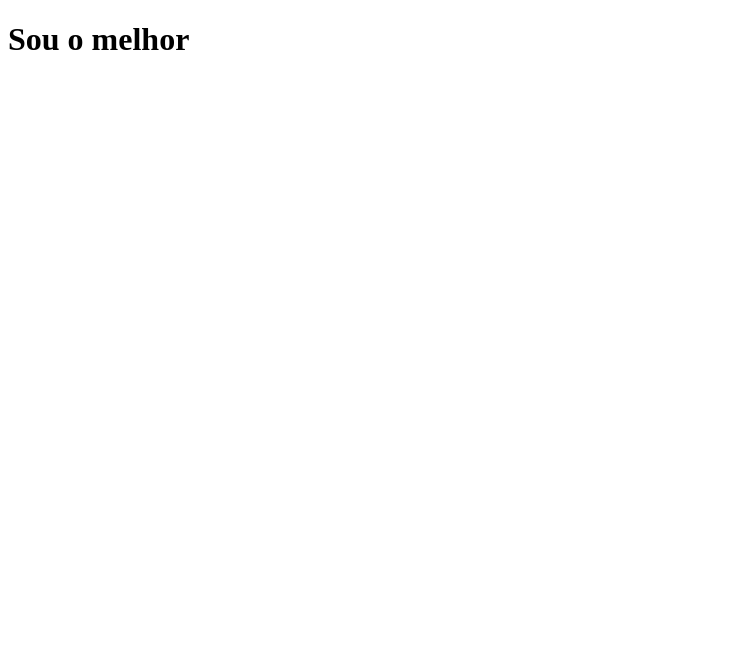
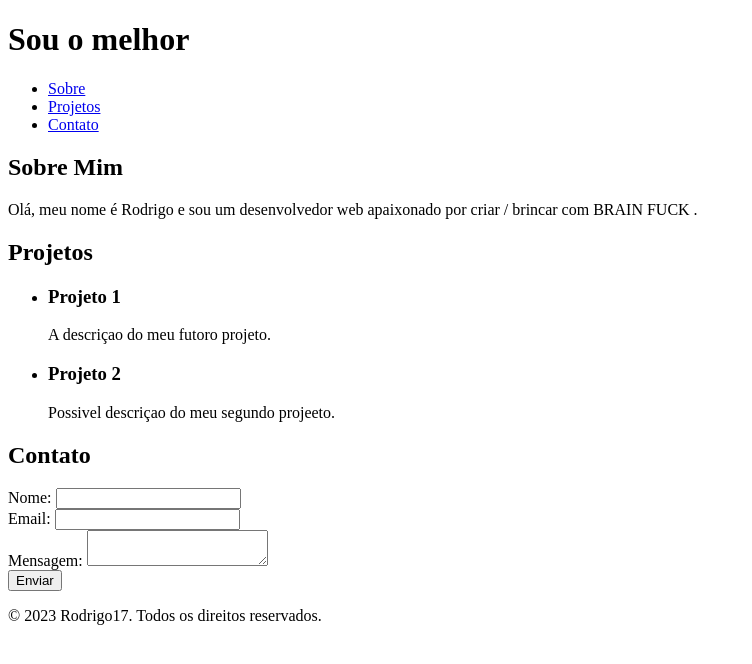
Before and after one commit to Rodrigo17052000/Redes22, a plain HTML site: page index.html in a window 1280 px wide. Shown: the whole page, without its empty margins (0-752 px from the left). Drawn offline with Linux system fonts and the light colour scheme.

Commit message:
segundo post

```diff
--- a/index.html
+++ b/index.html
@@ -10,3 +10,51 @@
 
 </body>
 </html>
+<header>
+    <nav>
+        <ul>
+            <li><a href="#about">Sobre</a></li>
+            <li><a href="#projects">Projetos</a></li>
+            <li><a href="#contact">Contato</a></li>
+        </ul>
+    </nav>
+</header>
+
+<section id="about">
+    <h2>Sobre Mim</h2>
+    <p>Olá, meu nome é Rodrigo e sou um desenvolvedor web apaixonado por criar / brincar com BRAIN FUCK .</p>
+</section>
+
+<section id="projects">
+    <h2>Projetos</h2>
+    <ul>
+        <li>
+            <h3>Projeto 1</h3>
+            <p>A descriçao do meu futoro projeto.</p>
+        </li>
+        <li>
+            <h3>Projeto 2</h3>
+            <p>Possivel descriçao do meu segundo projeeto.</p>
+        </li>
+    </ul>
+</section>
+
+<section id="contact">
+    <h2>Contato</h2>
+    <form action="mailto:rodrigo@example.com" method="post" enctype="text/plain">
+        <label for="name">Nome:</label>
+        <input type="text" id="name" name="name" required>
+        <br>
+        <label for="email">Email:</label>
+        <input type="email" id="email" name="email" required>
+        <br>
+        <label for="message">Mensagem:</label>
+        <textarea id="message" name="message" required></textarea>
+        <br>
+        <input type="submit" value="Enviar">
+    </form>
+</section>
+
+<footer>
+    <p>&copy; 2023 Rodrigo17. Todos os direitos reservados.</p>
+</footer>
```
